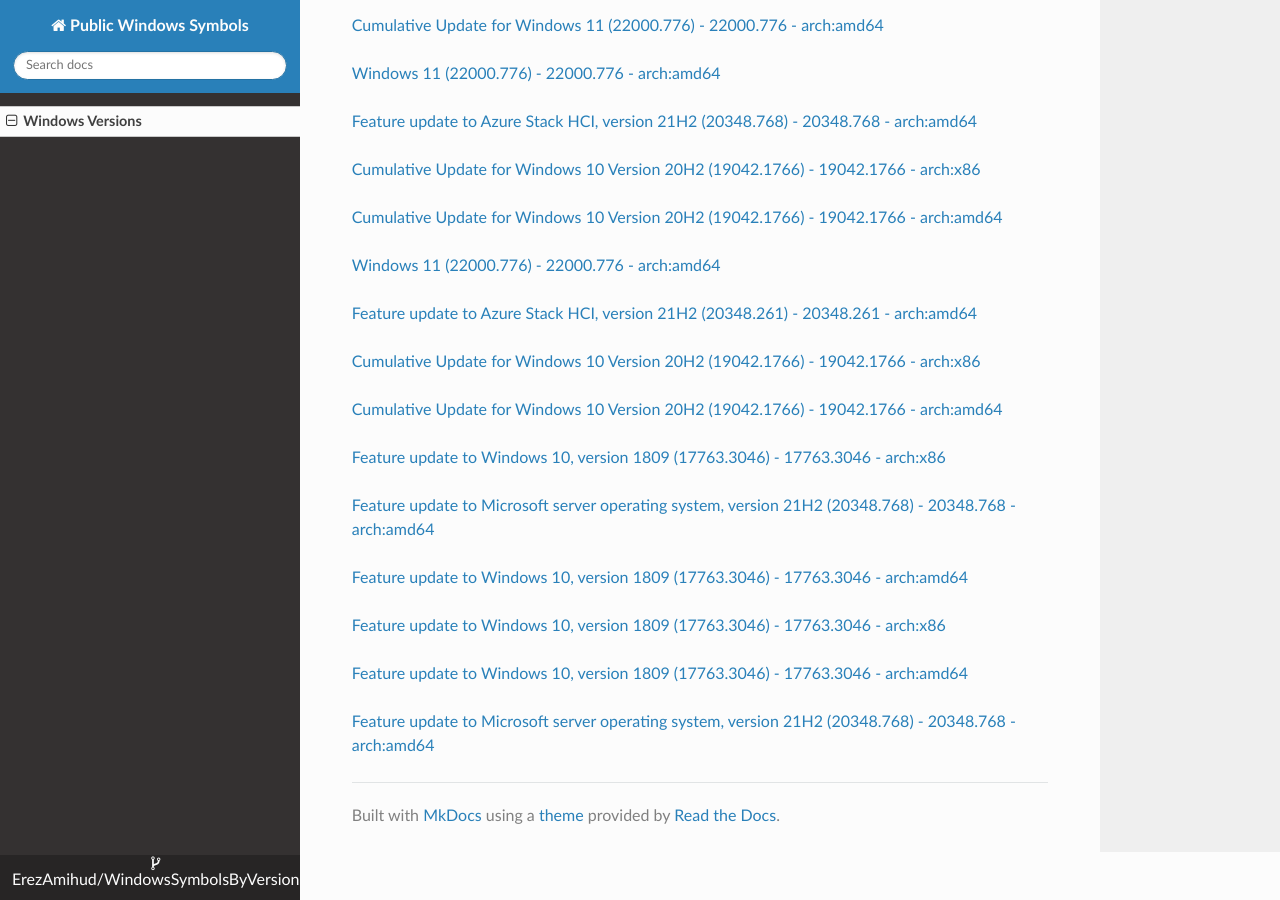
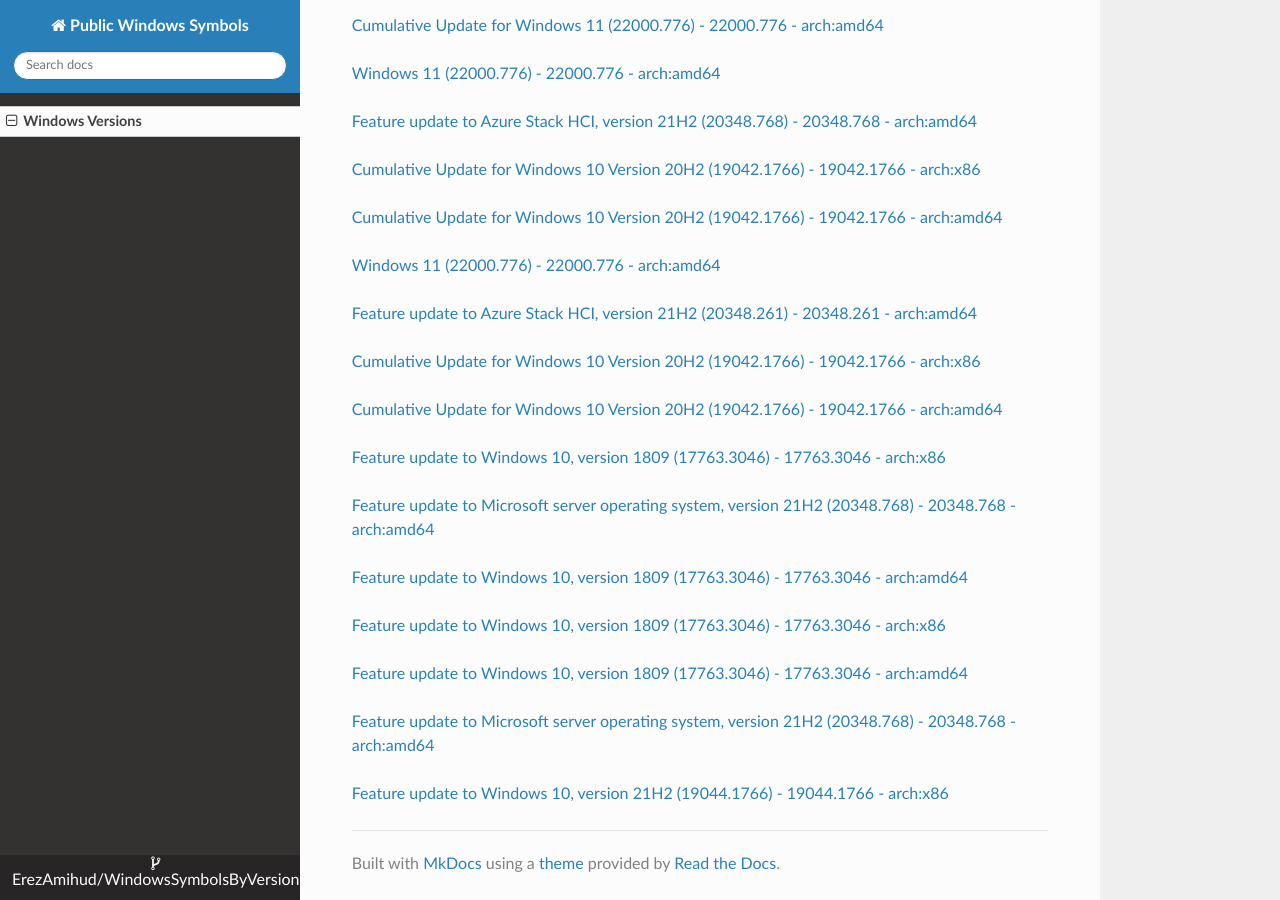
Before and after one commit to ErezAmihud/WindowsSymbolsByVersion, an MkDocs documentation site: the page built from docs/index.md, in a window 1280 px wide and 900 px high, scrolled down 60677 px. Built offline with MkDocs 1.6.1, drawn with Linux system fonts in a browser that asks for light colours; nearby versions of some CDN libraries.

Commit message:
Automated commit, add manifest for 6517cd68-5f87-4724-8f77-6225c1d2e06e

```diff
--- a/docs/index.md
+++ b/docs/index.md
@@ -3604,3 +3604,6 @@
 
 
 [Feature update to Microsoft server operating system, version 21H2 (20348.768) - 20348.768 - arch:amd64](https://github.com/ErezAmihud/WindowsSymbolsByVersion/blob/main/manifests/78b758c9-068e-4dd1-b6c0-f484706f91d2.manifest)
+
+
+[Feature update to Windows 10, version 21H2 (19044.1766) - 19044.1766 - arch:x86](https://github.com/ErezAmihud/WindowsSymbolsByVersion/blob/main/manifests/6517cd68-5f87-4724-8f77-6225c1d2e06e.manifest)
```
Also changed, not shown: process_builds.json (+1 -1 lines), 1 other file.
